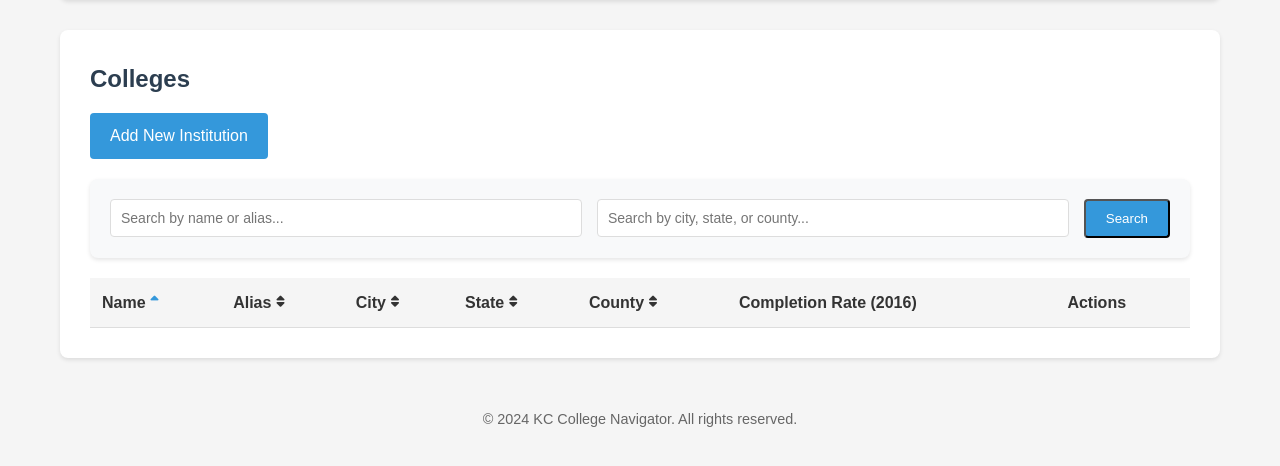
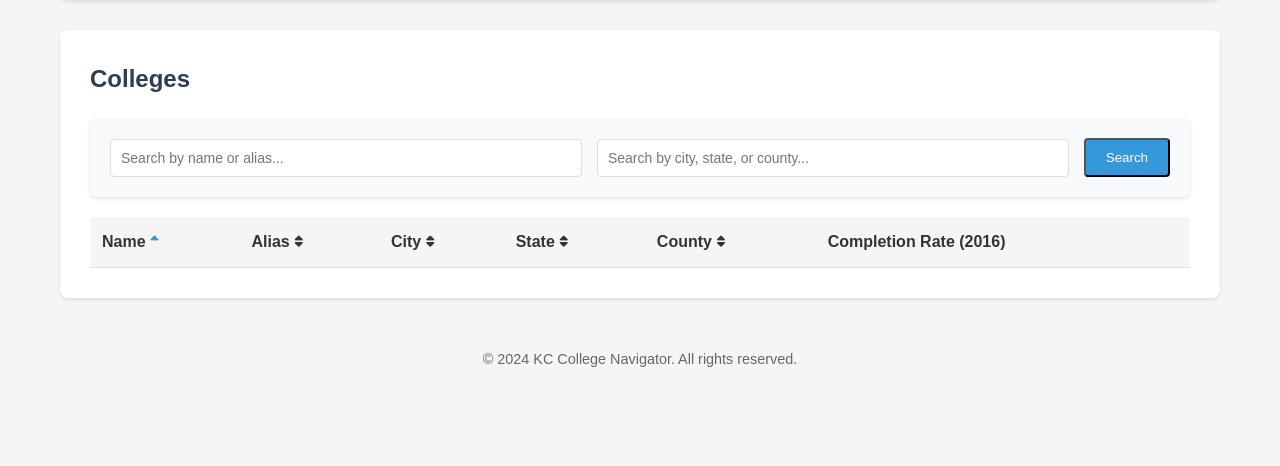
Before and after one commit to admiralorbiter/kc_college_advisor, a Flask app: page /colleges in a window 1280 px wide. Shown: the part 172-638 px from the top of the page. Run offline with Flask 3, Linux system fonts and the light colour scheme; data that the repository does not hold is empty.

Commit message:
removed actions

```diff
--- a/templates/colleges.html
+++ b/templates/colleges.html
@@ -9,7 +9,7 @@
 {% block content %}
     <h2>Colleges</h2>
     <div class="action-buttons">
-        <a href="{{ url_for('add_institution') }}" class="btn">Add New Institution</a>
+        <!-- <a href="{{ url_for('add_institution') }}" class="btn">Add New Institution</a> -->
         <!-- <a href="{{ url_for('import_institutions') }}" class="btn">Import Institutions</a> -->
     </div>
 
@@ -67,7 +67,7 @@
                         Completion Rate (2016){% if sort_by == 'completion_rate' %}<i class="fas fa-sort-{{ sort_icon }}"></i>{% endif %}
                     </a>
                 </th>
-                <th>Actions</th>
+                <!-- <th>Actions</th> -->
             </tr>
         </thead>
         <tbody>
@@ -100,10 +100,10 @@
                         </span>
                     {% endif %}
                 </td>
-                <td>
+                <!-- <td>
                     <a href="{{ url_for('edit_institution', id=institution.id) }}" class="btn-small btn-link">Edit</a>
                     <a href="{{ url_for('delete_institution', id=institution.id) }}" class="btn-small btn-danger">Delete</a>
-                </td>
+                </td> -->
             </tr>
             {% endfor %}
         </tbody>
```
